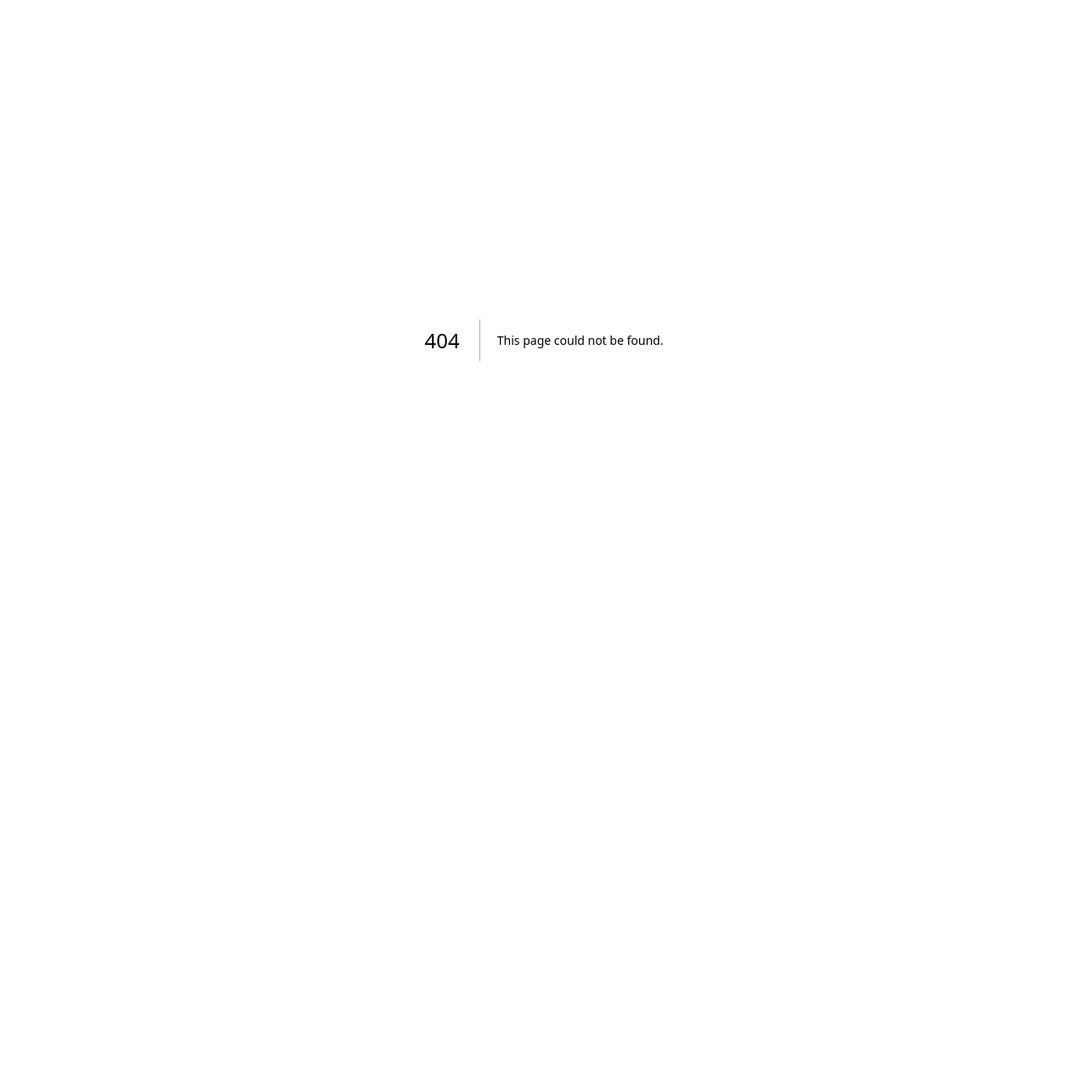
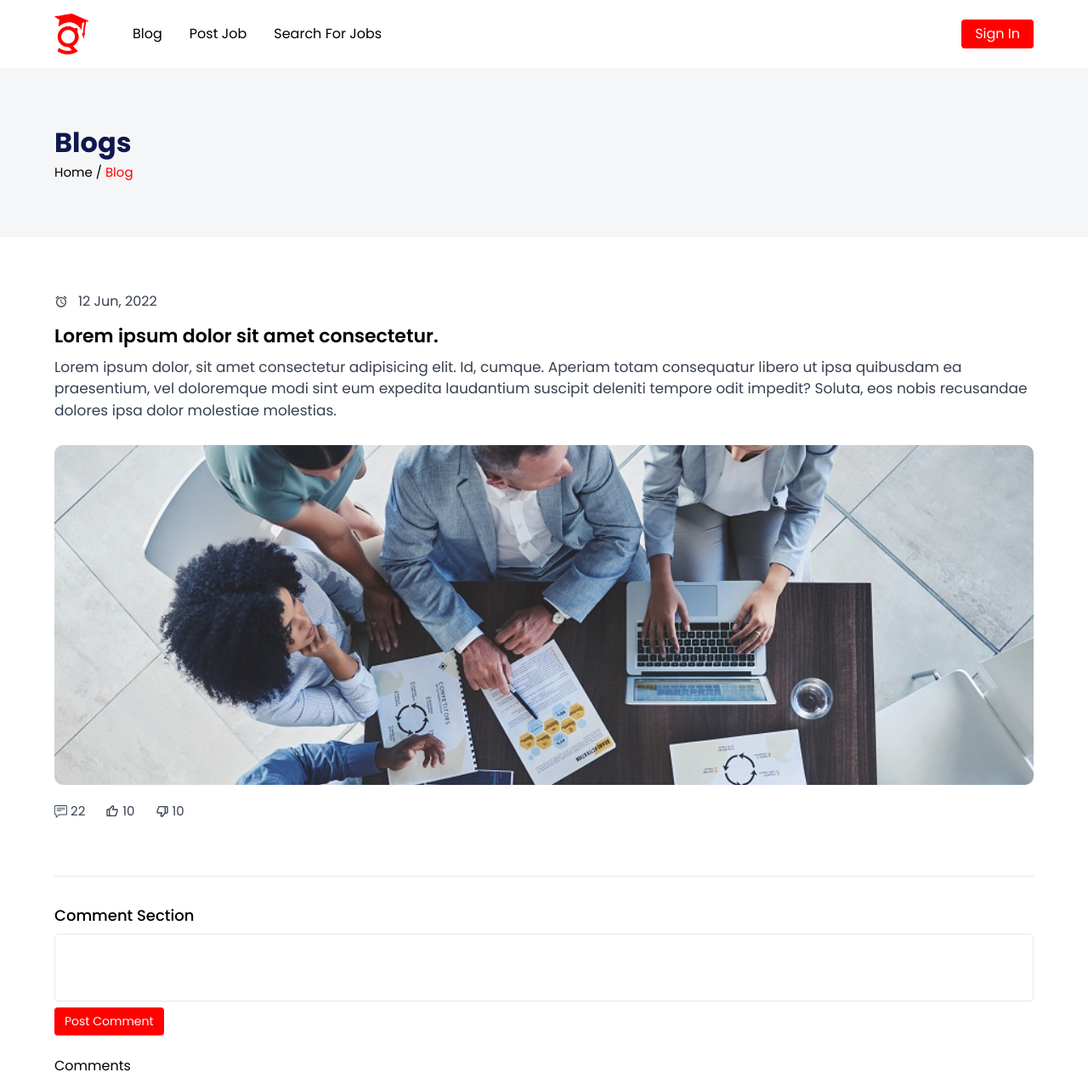
Before and after one commit to Franklin-raph/get-a-schoool-fe, a Next.js app: page /blog/1 in a window 1280 px wide. Before the commit this address had no page. Shown: the top 1282 px of the page at 85% size. Before the commit the page ends 800 px from the top, so only its background shows below. Built offline with nearby package versions, Linux system fonts and the light colour scheme.

Commit message:
updated the blog pages

```diff
--- /dev/null
+++ b/app/blog/[id]/page.tsx
@@ -0,0 +1,80 @@
+"use client"
+
+import React from 'react'
+import Navbar from '../../components/nav-bar/Navbar'
+import { MdAlarm } from 'react-icons/md'
+import { BiDislike, BiLike, BiUser } from 'react-icons/bi'
+import Footer from '../../components/footer/Footer'
+import { TfiCommentAlt } from 'react-icons/tfi';
+import { useRouter } from 'next/navigation';
+
+
+export default function Page() {
+
+  return (
+    <div>
+        <Navbar />
+        <div className='bg-[#F5F6F7]'>
+            <div className='md:py-[4rem] py-[2rem] max-w-[1600px] mx-auto md:px-[4rem] px-[1.2rem] flex items-center justify-between'>
+                <div>
+                    <h1 className='text-[#101750] md:text-[32px] text-[22px] font-bold'>Blogs</h1>
+                    <p className='md:text-[15px] text-[12px]'>Home / <span className='text-[#FF0200]'>Blog</span></p>
+                </div>
+                {/* <button className='border py-[6px] px-3 rounded-[4px] border-gray-400 text-gray-500 hover:bg-gray-200 md:text-[15px] text-[12px]'>Post Blog</button> */}
+            </div>
+        </div>
+        <div className='pt-[4rem] max-w-[1600px] mx-auto md:px-[4rem] px-[1.2rem]'>
+            <div className='flex justify-center md:gap-[1rem] gap-[2rem] flex-col'>
+                <div className='w-full'>
+                    <div className='flex items-center gap-3 mb-3 text-gray-700'>
+                        <MdAlarm />
+                        <p>12 Jun, 2022</p>
+                    </div>
+                    <p className='md:text-[22px] text-[18px] font-[600] mb-2'>Lorem ipsum dolor sit amet consectetur.</p>
+                    <p className='md:text-[17px] text-[14px] text-gray-700'>
+                        Lorem ipsum dolor, sit amet consectetur adipisicing elit. Id, cumque. Aperiam totam consequatur libero ut ipsa quibusdam ea praesentium, vel doloremque modi sint eum expedita laudantium suscipit deleniti tempore odit impedit? Soluta, eos nobis recusandae dolores ipsa dolor molestiae molestias.
+                    </p>
+                    <img src="../images/Study-Office-Administration.jpg" className='h-[400px] mt-7 w-full object-cover rounded-[10px]' alt="" />
+                </div>
+                <div className='flex items-center gap-6 text-gray-700 mt-1'>
+                    <div className='flex items-center gap-1 md:text-[15px] text-[13px]'>
+                        <TfiCommentAlt className='cursor-pointer'/>
+                        <p>22</p>
+                    </div>
+                    <div className='flex items-center gap-1'>
+                        <BiLike className='cursor-pointer'/>
+                        <p className='md:text-[15px] text-[13px]'>10</p>
+                    </div>
+                    <div className='flex items-center gap-1'>
+                        <BiDislike className='cursor-pointer'/>
+                        <p className='md:text-[15px] text-[13px]'>10</p>
+                    </div>
+                </div>
+            </div>
+            <div className='border-t pt-[2rem] mt-[4rem]'>
+                <p className='font-[500] text-[18px]'>Comment Section</p>
+                <textarea className='border outline-none w-full h-[80px] text-[14px] p-2 rounded-[5px] resize-none mt-2'></textarea>
+                <button className='bg-[#FF0200] text-white text-[14px] py-[6px] px-3 rounded-[4px]'>Post Comment</button>
+
+                <div className='mt-6'>
+                    <p>Comments</p>
+                    <div>
+                        <div>
+                            <div className='flex items-start mt-3'>
+                                <BiUser className='mt-1'/>
+                                <div>
+                                    <p>John Doe</p>
+                                    <p>
+                                        Lorem ipsum dolor sit, amet consectetur adipisicing elit. Minus, debitis.
+                                    </p>
+                                </div>
+                            </div>
+                        </div>
+                    </div>
+                </div>
+            </div>
+        </div>
+        <Footer />
+    </div>
+  )
+}
--- a/app/blog/page.tsx
+++ b/app/blog/page.tsx
@@ -1,20 +1,30 @@
+"use client"
+
 import React from 'react'
 import Navbar from '../components/nav-bar/Navbar'
 import { MdAlarm } from 'react-icons/md'
 import { BsClock } from 'react-icons/bs'
 import { format } from 'timeago.js';
-import { BiUser } from 'react-icons/bi'
+import { BiDislike, BiLike, BiUser } from 'react-icons/bi'
 import Footer from '../components/footer/Footer'
+import { TfiCommentAlt } from 'react-icons/tfi';
+import { useRouter } from 'next/navigation';
 
 
 export default function Page() {
+
+    const router = useRouter()
+
   return (
     <div>
         <Navbar />
         <div className='bg-[#F5F6F7]'>
-            <div className='md:py-[4rem] py-[2rem] max-w-[1600px] mx-auto md:px-[4rem] px-[1.2rem]'>
-                <h1 className='text-[#101750] md:text-[32px] text-[22px] font-bold'>Blogs</h1>
-                <p className='md:text-[15px] text-[12px]'>Home / <span className='text-[#FF0200]'>Blog</span></p>
+            <div className='md:py-[4rem] py-[2rem] max-w-[1600px] mx-auto md:px-[4rem] px-[1.2rem] flex items-center justify-between'>
+                <div>
+                    <h1 className='text-[#101750] md:text-[32px] text-[22px] font-bold'>Blogs</h1>
+                    <p className='md:text-[15px] text-[12px]'>Home / <span className='text-[#FF0200]'>Blog</span></p>
+                </div>
+                <button className='border py-[6px] px-3 rounded-[4px] border-gray-400 text-gray-500 hover:bg-gray-200 md:text-[15px] text-[12px]'>Post Blog</button>
             </div>
         </div>
         <div className='pt-[4rem] max-w-[1600px] mx-auto md:px-[4rem] px-[1.2rem]'>
@@ -25,9 +35,23 @@ export default function Page() {
                         <p>12 Jun, 2022</p>
                     </div>
                     <p className='md:text-[22px] text-[18px] font-[600] mb-2'>Lorem ipsum dolor sit amet consectetur.</p>
-                    <p className='md:text-[17px] text-[14px]'>
+                    <p className='md:text-[17px] text-[14px] text-gray-700'>
                         Lorem ipsum dolor, sit amet consectetur adipisicing elit. Id, cumque. Aperiam totam consequatur libero ut ipsa quibusdam ea praesentium, vel doloremque modi sint eum expedita laudantium suscipit deleniti tempore odit impedit? Soluta, eos nobis recusandae dolores ipsa dolor molestiae molestias.
                     </p>
+                    <div className='flex items-center gap-6 text-gray-700 mt-5 md:text-[15px] text-[13px]'>
+                        <div className='flex items-center gap-1'>
+                            <TfiCommentAlt className='cursor-pointer'/>
+                            <p>22</p>
+                        </div>
+                        <div className='flex items-center gap-1'>
+                            <BiLike className='cursor-pointer'/>
+                            <p>10</p>
+                        </div>
+                        <div className='flex items-center gap-1'>
+                            <BiDislike className='cursor-pointer'/>
+                            <p>10</p>
+                        </div>
+                    </div>
                     <button className='border py-[7px] px-[18px] mt-5 rounded-[4px] text-[14px]'>Read More</button>
                 </div>
                 <img src="./images/Study-Office-Administration.jpg" className='md:w-[400px] h-[400px] object-cover rounded-[10px]' alt="" />
@@ -35,14 +59,14 @@ export default function Page() {
             <div className='grid grid-cols-2 md:grid-cols-3 lg:grid-cols-4 gap-5 mt-[4rem] border-t pt-[4rem]'>
                 {
                     [1,2,3,4,5].map(x => (
-                        <div className='pb-4 h-[280px] cursor-pointer' key={x}>
+                        <div className='pb-4 h-[280px] cursor-pointer' key={x} onClick={() => router.push(`/blog/12`)}>
                             <img src="./images/Study-Office-Administration.jpg" alt="" className='w-full h-[180px] object-cover'/>
                             <div className='pt-3'>
                             <div className='flex items-start justify-between flex-col md:flex-row md:items-center'>
                                 <p className='font-[500]'>Lorem ipsum dolor sit</p>
                                 <p className='text-[12px] flex items-center gap-1 text-gray-500'> <BsClock /> {format("12-06-2021")}</p>
                             </div>
-                            <p className='text-[12px] text-gray-500 flex items-center gap-1'> <BiUser /> Jhon Doe</p>
+                            <p className='text-[12px] text-gray-500 flex items-center gap-1'> <BiUser /> John Doe</p>
                             {/* <p className='text-[12px] text-gray-500 mt-3'>{blog.description}</p> */}
                             {/* <button className='border border-gray-500 text-[12px] text-gray-500 px-2 py-1 mt-3'>Read More</button> */}
                             </div>
--- /dev/null
+++ b/app/complete-registeration/page.tsx
@@ -0,0 +1,99 @@
+"use client"
+
+import React, { useState } from 'react'
+import Footer from '../components/footer/Footer'
+import Navbar from '../components/nav-bar/Navbar'
+import Alert from '../components/alert/Alert'
+import BtnLoader from '../components/btnLoader/BtnLoader'
+import { post } from '../utils/axiosHelpers'
+import { AxiosError } from 'axios'
+// import { useRouter } from 'next/navigation'
+
+export default function Page() {
+
+    // const router = useRouter()
+    const [msg, setMsg] = useState<string>('')
+    const [alertType, setAlertType] = useState<string>('')
+    const [loading, setLoading] = useState<boolean>(false)
+    const [registerData, setRegisterData] = useState({
+        address: '',
+        phone: '',
+        fullName: '',
+    })
+
+    const handleInputChange = (e: React.ChangeEvent<HTMLInputElement>) => {
+        const { name, value } = e.target;
+        setRegisterData(prev => ({
+            ...prev,
+            [name]: value
+        }));
+    };
+
+    const handleSubmit = async () => {
+        console.log(registerData);
+
+        // Validation
+        try {
+            if(!registerData.address || !registerData.phone || !registerData.fullName) {
+                setMsg('Please fill in all fields.');
+                setAlertType('error');
+                return
+            }
+            setLoading(true)
+            console.log("Sign Up");
+            const response = await post('/register', registerData);
+            console.log(response);
+        } catch (error: unknown) {
+            if (error instanceof AxiosError) {
+                setMsg(error.response?.data?.message || 'An error occurred');
+            } else {
+                setMsg('An unexpected error occurred.');
+            }
+            setAlertType('error');
+        } finally {
+            setLoading(false);
+        }
+    }
+
+  return (
+    <div className='text-[14px]'>
+        {msg && <Alert alertType={alertType} msg={msg} setMsg={setMsg} />}
+        <Navbar />
+        <div className='bg-[#F5F6F7]'>
+            <div className='md:py-[4rem] py-[2rem] max-w-[1600px] mx-auto md:px-[4rem] px-[1.2rem]'>
+                <h1 className='text-[#101750] md:text-[32px] text-[22px] font-bold'>My Account</h1>
+                <p className='md:text-[15px] text-[12px]'>Home / <span className='text-[#FF0200]'>Profile</span></p>
+            </div>
+        </div>
+        <div className='md:w-[544px] mx-auto mt-[4rem] md:p-[4rem] pb-[4rem] pt-[2rem] px-[1rem] shadow-xl text-[#9096B2] mb-[9rem]'>
+            <h1 className='font-[600] text-[#101750] text-[24px]'>Complete Registeration</h1>
+            <p className='mb-7'>Welcome to Get-a-school. Let&apos;s create your account profile</p>
+            <div>
+                <p>Full Name</p>
+                <input type="text" placeholder='John Doe' onChange={handleInputChange} name='email' value={registerData.fullName} className='outline-none block border border-[#C2C5E1] h-[42px] rounded-[6px] w-full pl-2' />
+            </div>
+            <div className='mt-6'>
+                <p>Address</p>
+                <input type="text" placeholder='No 1' onChange={handleInputChange} name='address' value={registerData.address} className='outline-none block border border-[#C2C5E1] h-[42px] rounded-[6px] w-full pl-2' />
+            </div>
+            <div className='mt-6'>
+                <p>Phone Number</p>
+                <input type="text" placeholder='080-123-323-11' onChange={handleInputChange} name='email' value={registerData.phone} className='outline-none block border border-[#C2C5E1] h-[42px] rounded-[6px] w-full pl-2' />
+            </div>
+            {/* <div>
+                <p>Full Name</p>
+                <input type="text" placeholder='John Doe' onChange={handleInputChange} name='email' value={registerData.email} className='outline-none block border border-[#C2C5E1] h-[42px] rounded-[6px] w-full pl-2' />
+            </div> */}
+            {
+                loading ?
+                <div className='mt-[40.4px] mb-[0.5rem]'>
+                    <BtnLoader />
+                </div>
+                :
+                <button className='w-full bg-[#FF0200] text-white py-[0.4rem] mt-6 rounded-[6px]' onClick={handleSubmit}>Continue</button>
+            }
+        </div>
+        <Footer />
+    </div>
+  )
+}
--- a/app/components/footer/Footer.tsx
+++ b/app/components/footer/Footer.tsx
@@ -38,7 +38,7 @@ export default function Footer() {
                 />
                 <button
                   onClick={handleSubmit}
-                  className="bg-[#FF0200] text-white px-4 py-2 rounded-r flex items-center gap-2 hover:bg-[#154742] transition-colors"
+                  className="bg-[#FF0200] text-white px-4 py-2 rounded-r flex items-center gap-2 hover:bg-[#df3939] transition-colors"
                 >
                   Submit
                   <IoIosSend />
--- a/app/page.tsx
+++ b/app/page.tsx
@@ -225,7 +225,7 @@ export default function Home() {
           <p className="font-[600] md:text-[30px] text-[20px]">
             Lorem ipsum dolor sit, amet consectetur adipisicing elit.
           </p>
-          <button className="py-[10px] px-[20px] bg-[#FF0200] mt-[3rem] rounded-[8px]">Get Started</button>
+          <button onClick={() => router.push('/sign-up')} className="py-[10px] px-[20px] bg-[#FF0200] mt-[3rem] rounded-[8px]">Get Started</button>
         </div>
       </section>
       <Footer />
--- a/app/post-job/page.tsx
+++ b/app/post-job/page.tsx
@@ -60,14 +60,14 @@ export default function Page() {
                 <input type="text" placeholder='081-123-123-12' className='outline-none block border border-[#C2C5E1] h-[42px] rounded-[6px] w-full pl-2 mt-1' />
             </div>
             <div className='w-full mt-6 relative'>
-                <p>Select Role</p>
+                <p>Salary Range</p>
                 <div onClick={() => setDropDown(dropDown === 'user-type' ? '' : 'user-type' )} className='border border-[#C2C5E1] h-[42px] pl-2 rounded-[6px] pr-2 flex items-center justify-between cursor-pointer'>
                     <p>{jobData.salary}...</p>
                     <BiChevronDown className='text-[20px]'/>
                 </div>
                 {
                     dropDown === 'user-type' && (
-                        <div className='absolute z-10 top-[65px] bg-[#fff] rounded-[8px] w-full border border-[#C2C5E1] h-[150px] overflow-y-auto'>
+                        <div className='absolute z-10 top-[70px] bg-[#fff] rounded-[8px] w-full border border-[#C2C5E1] h-[150px] overflow-y-auto'>
                             {
                                 salaryRangeArray.map((salary, index) => (
                                     <div key={index} onClick={() => {
@@ -91,7 +91,7 @@ export default function Page() {
             </div>
             <div className='mt-6'>
                 <p>Landmark around the school</p>
-                <input type="text" placeholder='Alimosho Local Government Area' className='outline-none block border border-[#C2C5E1] h-[42px] rounded-[6px] w-full pl-2 mt-1' />
+                <input type="text" placeholder='UBA Bank' className='outline-none block border border-[#C2C5E1] h-[42px] rounded-[6px] w-full pl-2 mt-1' />
             </div>
             {
                 loading ?
```
